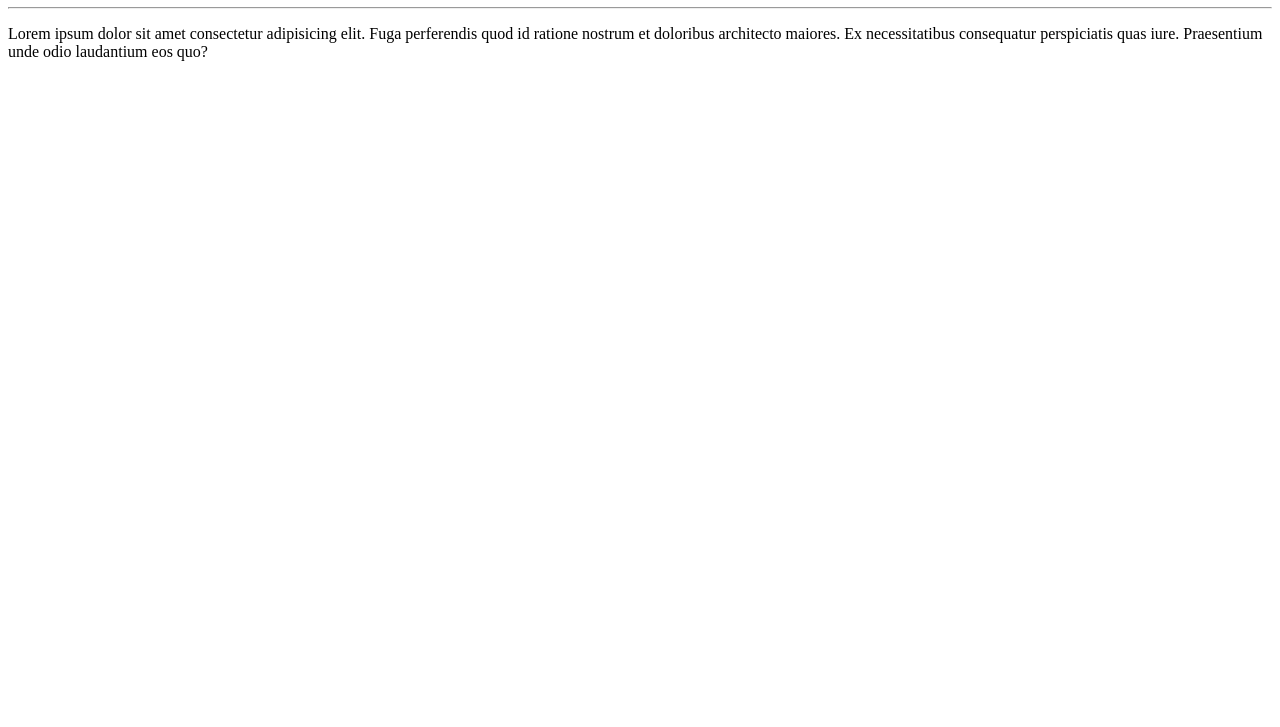
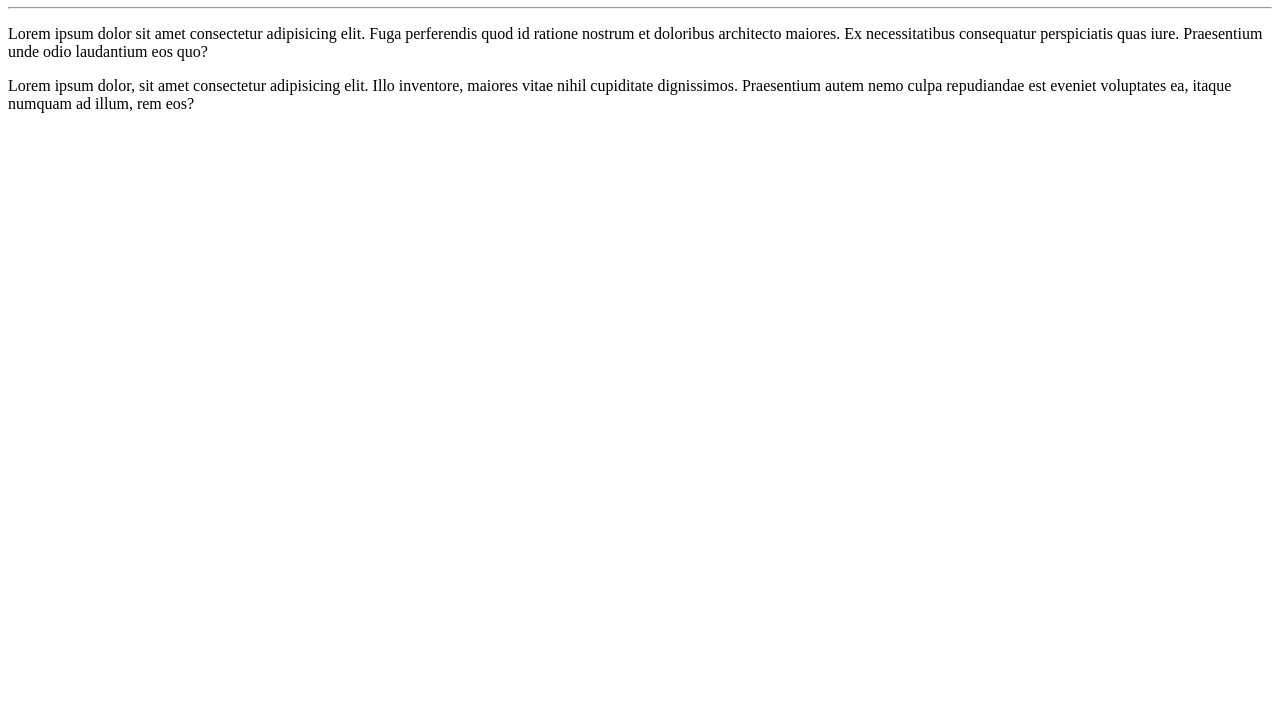
Before and after one commit to VictorMathhh/Ola_mundo_2, a plain HTML site: page site-exemplo/index.html in a window 1280 px wide. Shown: the part 73-800 px from the top of the page. Drawn offline with Linux system fonts and the light colour scheme.

Commit message:
Adicionei um parágrafo

```diff
--- a/site-exemplo/index.html
+++ b/site-exemplo/index.html
@@ -9,5 +9,6 @@
     <h1>Olá, mundo!</h1>
     <hr>
     <p>Lorem ipsum dolor sit amet consectetur adipisicing elit. Fuga perferendis quod id ratione nostrum et doloribus architecto maiores. Ex necessitatibus consequatur perspiciatis quas iure. Praesentium unde odio laudantium eos quo?</p>
+    <p>Lorem ipsum dolor, sit amet consectetur adipisicing elit. Illo inventore, maiores vitae nihil cupiditate dignissimos. Praesentium autem nemo culpa repudiandae est eveniet voluptates ea, itaque numquam ad illum, rem eos?</p>
 </body>
 </html>
```
